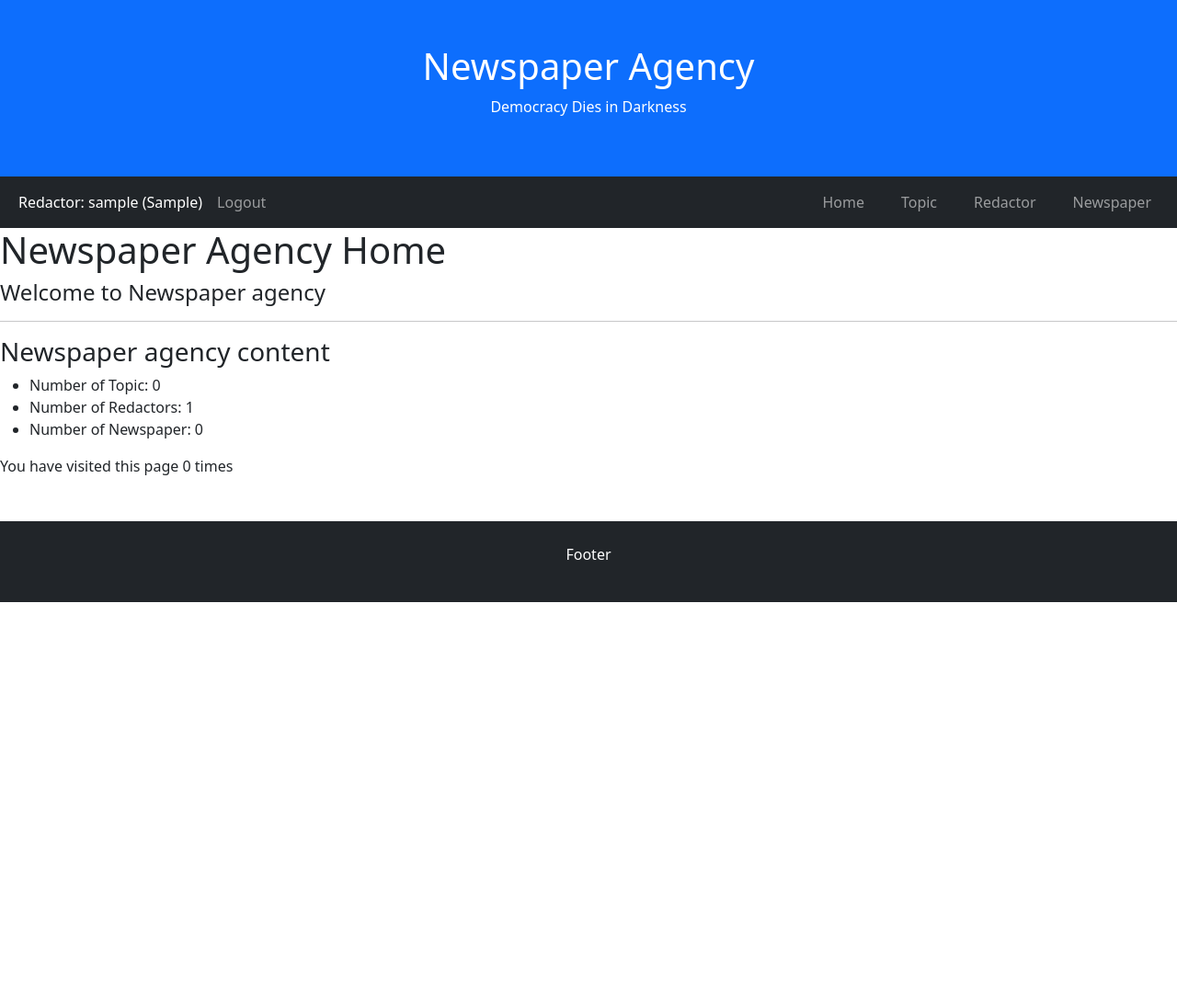
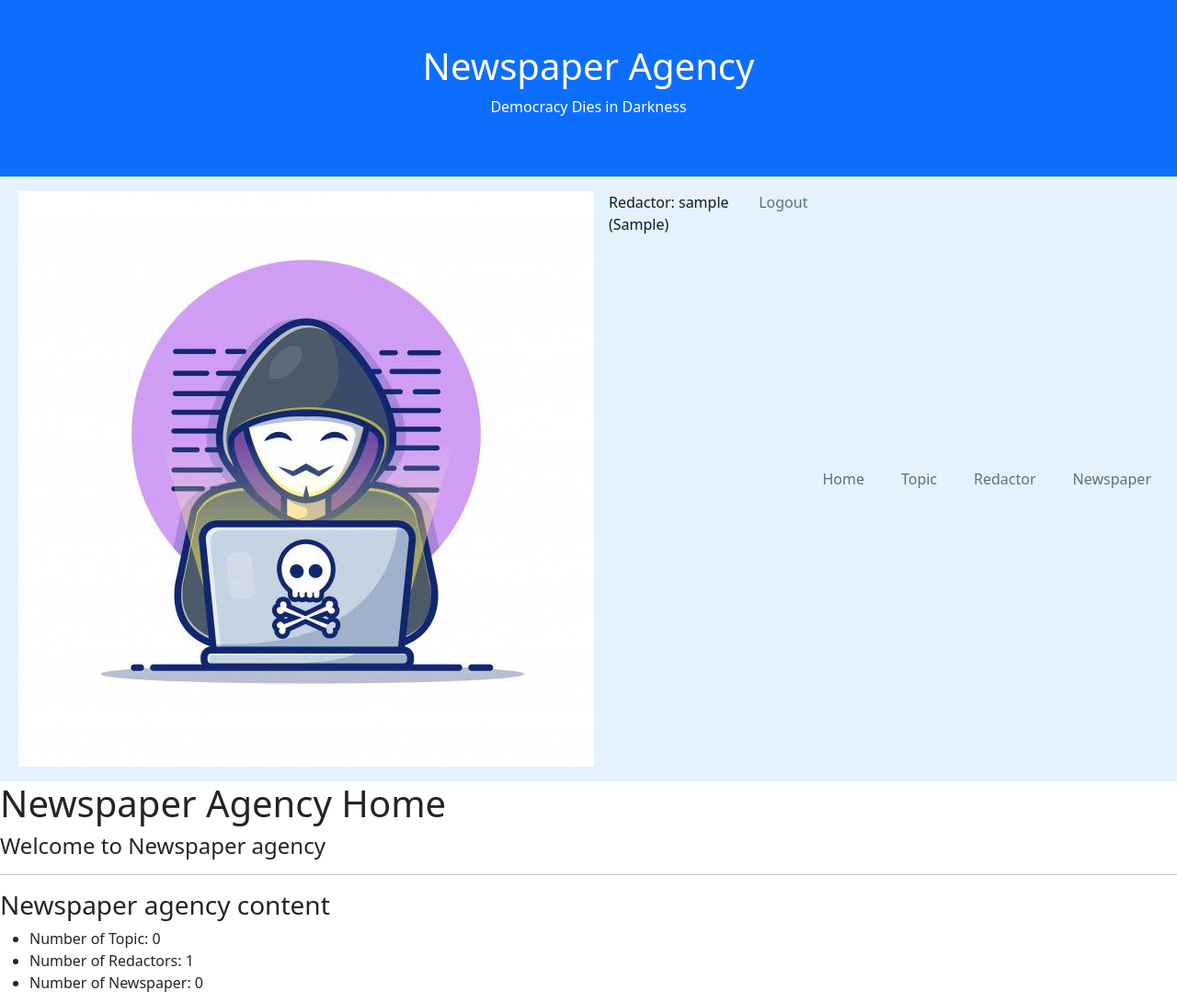
Before and after one commit to muhactive/newspaper-agency, a Django app: page / in a window 1280 px wide. Shown: the top 1090 px of the page at 92% size. Before the commit the page ends 655 px from the top, so only its background shows below. Run offline with Django 3.2, Linux system fonts and the light colour scheme; the visitor is signed in with stand-in values (Sample User, id 1); data comes from the database, SQL or seed files in the repository; data that the repository does not hold is empty.

Commit message:
include statis files & add images

```diff
--- a/static/css/style.css
+++ b/static/css/style.css
@@ -3,3 +3,7 @@
   padding: 0;
   list-style: none;
 }
+.fakeimg {
+  height: 200px;
+  background: #aaa;
+}
--- a/templates/base.html
+++ b/templates/base.html
@@ -6,12 +6,10 @@
     <meta http-equiv="X-UA-Compatible" content="ie=edge">
  <link href="https://cdn.jsdelivr.net/npm/bootstrap@5.2.3/dist/css/bootstrap.min.css" rel="stylesheet">
   <script src="https://cdn.jsdelivr.net/npm/bootstrap@5.2.3/dist/js/bootstrap.bundle.min.js"></script>
-  <style>
-  .fakeimg {
-    height: 200px;
-    background: #aaa;
-  }
-  </style>
+
+  {% load static %}
+    <link rel="stylesheet" type="text/css" href="{% static 'css/style.css' %}">
+
 </head>
 <body>
 
--- a/templates/includes/sidebar.html
+++ b/templates/includes/sidebar.html
@@ -1,7 +1,10 @@
-<nav class="navbar navbar-expand-sm bg-dark navbar-dark">
+<nav class="navbar navbar-expand-sm" style="background-color: #e3f2fd">
   <div class="container-fluid">
     <ul class="navbar-nav ml-auto">
         {% if user.is_authenticated %}
+      <li class="nav-item">
+        <a class="nav-link" href="#"><img src="images/admin.jpeg"></a>
+      </li>
       <li class="nav-item">
         <a class="nav-link active" href="{% url 'newspaper:redactor-detail' pk=user.id %}">
             Redactor: {{user.username}} ({{user.first_name}})</a>
```
Also changed, not shown: images/admin.jpeg (added).
